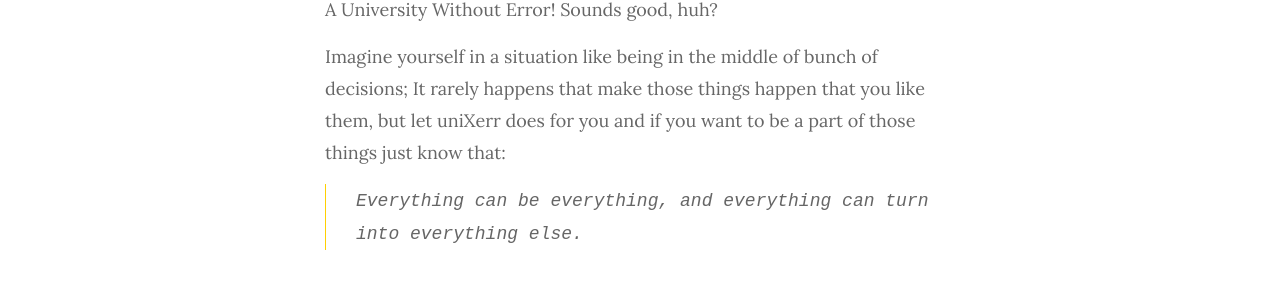
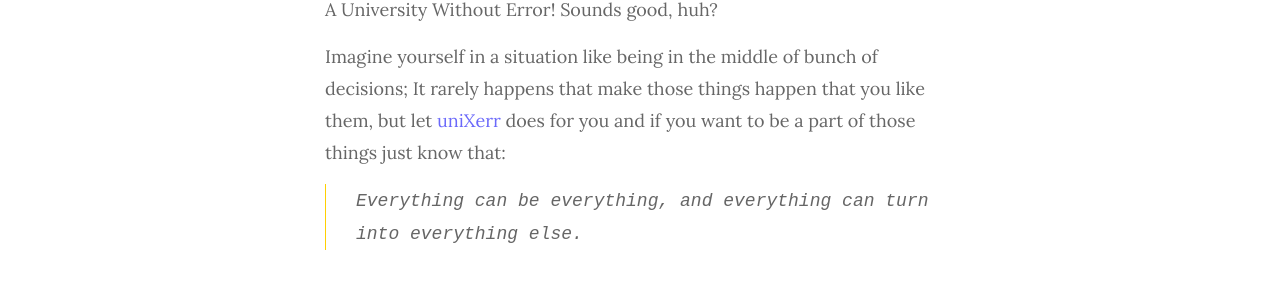
Before and after one commit to wildonion/blog-code, a Jekyll site: the page built from _posts/2020-01-03-what-is-uniXerr.md, in a window 1280 px wide. Shown: the part 728-1027 px from the top of the page. Built offline with Jekyll 4.4.1, drawn with Linux system fonts in a browser that asks for light colours; emoji names are drawn with the system emoji font.

Commit message:
add icon, and update some posts

```diff
--- a/_includes/head.html
+++ b/_includes/head.html
@@ -10,6 +10,7 @@
 
   <link rel="canonical" href="{{ page.url | replace:'index.html','' | absolute_url }}">
   <link rel="alternate" type="application/rss+xml" title="{{ site.title | escape }}" href="{{ "/feed.xml" | relative_url }}">
+  <link rel='icon' href='favicon.ico' type='image/x-icon'>
 
   <!-- Fonts -->
   <link href="https://fonts.googleapis.com/css?family=Lora:400,400i,700&display=swap" rel="stylesheet">
--- a/_posts/2020-01-03-what-is-uniXerr.md
+++ b/_posts/2020-01-03-what-is-uniXerr.md
@@ -2,7 +2,7 @@
 title: What is uniXerr!
 layout: post
 date: '2020-01-02 18:15:00 +0300'
-image: "/assets/img/unixerr__.png"
+image: "/assets/img/uniXerr.png"
 tags:
 - education
 - digital-companion
@@ -13,6 +13,6 @@
 
 Imagine yourself in a situation like being in the middle of bunch of decisions;
 It rarely happens that make those things happen that you like them,
-but let uniXerr does for you and if you want to be a part of those things just know that:
+but let [uniXerr](https://unixerr.com) does for you and if you want to be a part of those things just know that:
 
 > `Everything can be everything, and everything can turn into everything else.`
```
Also changed, not shown: _pages/about.md (+1 -1 lines), _posts/2020-01-08-why-programming-is-art.md (+0 -1 lines), 1 other file.
